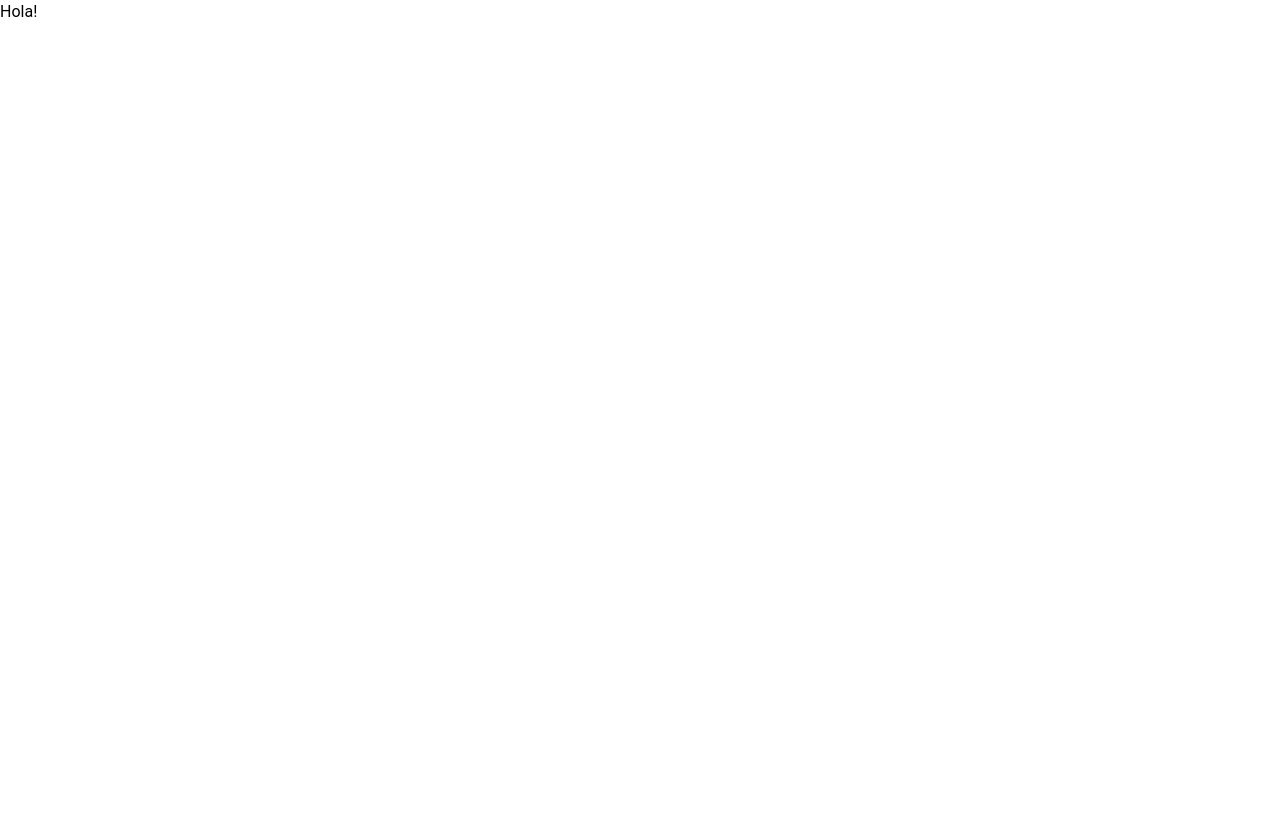
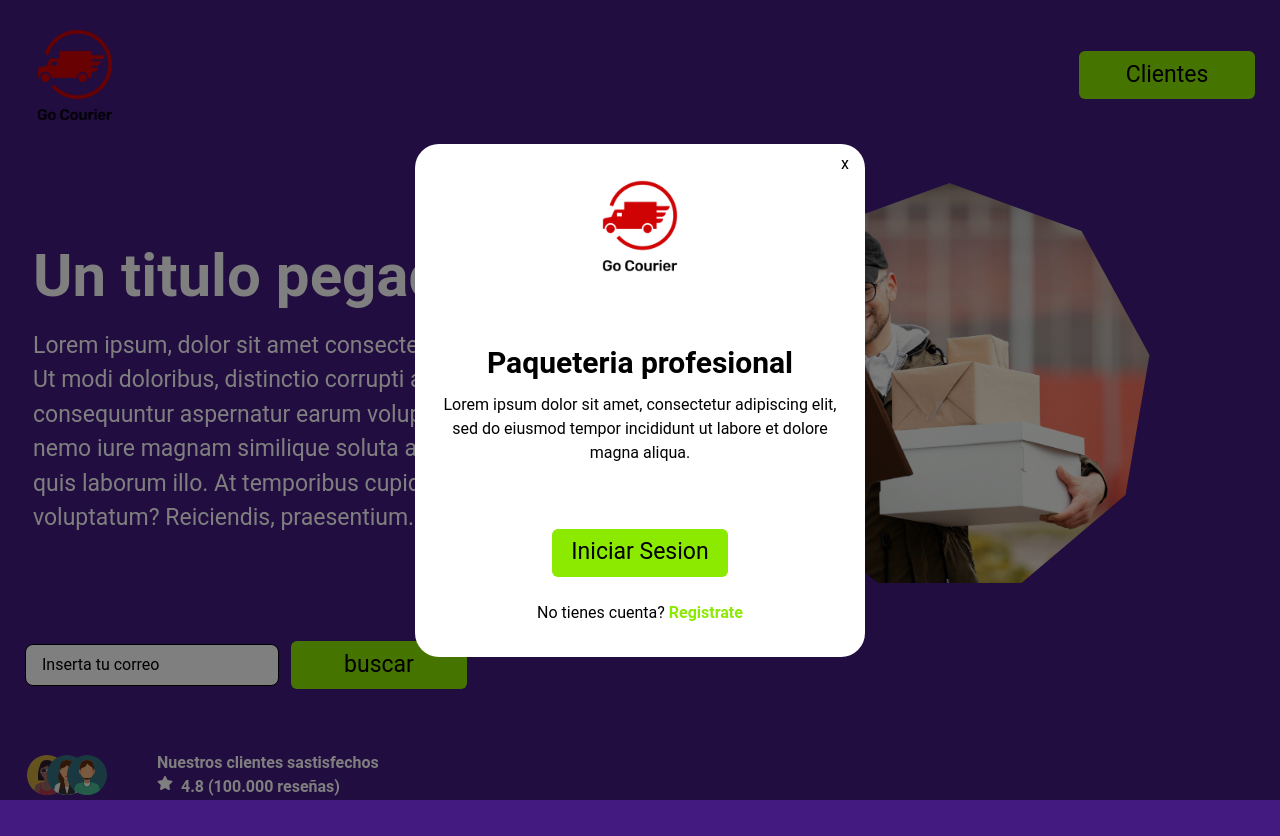
Before and after one commit to No-Country/C16-03-m-node-react-, a React (Vite) app in the folder Client/C16-03-m-node-react-/: page / in a window 1280 px wide. Before the commit the page ends 800 px from the top, so only its background shows below. Built offline with nearby package versions, Linux system fonts and the light colour scheme.

Commit message:
Component InitSesion, integration all

```diff
--- a/Client/C16-03-m-node-react-/src/App.jsx
+++ b/Client/C16-03-m-node-react-/src/App.jsx
@@ -1,15 +1,9 @@
-import './App.css'
+import Landing from "./views/Landing";
 
-function App() {
-
+function MainContainer() {
   return (
-    <>
-      <div>
-       Hola!
-      </div>
-
-    </>
-  )
+    <Landing />
+    )
 }
 
-export default App
+export default MainContainer;
--- /dev/null
+++ b/Client/C16-03-m-node-react-/src/components/InitSesion/InitSesion.jsx
@@ -0,0 +1,40 @@
+import Button from "../button/button";
+import Logo from "../logo/Logo";
+import TextLanding from "../textLanding/TextLanding";
+
+function InitSesion({ handleActive }) {
+  return (
+    <div className="fixed inset-0 flex items-center justify-center transition-opacity bg-bgForm">
+      <div className="relative flex flex-col w-1/3 h-auto   bg-white   rounded-3xl min-w-[450px]">
+        <div className="absolute top-0 right-0 mr-4 mt-2">
+          <button onClick={() => handleActive()}>x</button>
+        </div>
+        <div className="flex flex-col items-center gap-16 p-4 py-8">
+          <div>
+            <Logo />
+          </div>
+          <div>
+            <TextLanding
+              titulo="Paqueteria profesional"
+              parrafo="Lorem ipsum dolor sit amet, consectetur adipiscing elit, sed do eiusmod tempor incididunt ut labore et dolore magna aliqua."
+              textColor="text-black"
+              variant="form"
+            />
+          </div>
+          <div className="flex flex-col gap-6 items-center">
+            <Button text="Iniciar Sesion" bgcolor="bg-green" />
+
+            <p className="">
+              No tienes cuenta?{" "}
+              <a className="font-bold text-green" href="">
+                Registrate
+              </a>
+            </p>
+          </div>
+        </div>
+      </div>
+    </div>
+  );
+}
+
+export default InitSesion;
--- a/Client/C16-03-m-node-react-/src/components/button/button.jsx
+++ b/Client/C16-03-m-node-react-/src/components/button/button.jsx
@@ -1,13 +1,16 @@
 import React from "react";
 
-function noAction(){
-    console.log("Button no recibe parámetro para onClick")
+function noAction() {
+  console.log("Button no recibe parámetro para onClick");
 }
 
-export default function Button({ text, onClick, bgcolor = "bg-green", ...rest }) {
-    return (
-      <button  className={`w-44 h-12 ${bgcolor} text-md rounded-md`} onClick={onClick ? () => onClick(...rest) : noAction}>
-        {text}
-      </button>
-    )
-  }
+export default function Button({ text, onClick, bgcolor = "bg-green" }) {
+  return (
+    <button
+      className={`w-44 h-12 ${bgcolor} text-md rounded-md`}
+      onClick={onClick ? () => onClick() : noAction}
+    >
+      {text}
+    </button>
+  );
+}
--- a/Client/C16-03-m-node-react-/src/components/rating/Rating.jsx
+++ b/Client/C16-03-m-node-react-/src/components/rating/Rating.jsx
@@ -1,24 +1,37 @@
-import user1 from '../../assets/user1.svg';
-import user2 from '../../assets/user.svg';
-import user3 from '../../assets/man.svg';
+import user1 from "../../assets/user1.svg";
+import user2 from "../../assets/user.svg";
+import user3 from "../../assets/man.svg";
 import { FaStar } from "react-icons/fa";
 
 const Rating = () => {
   return (
-        <div className="flex items-center p-3 ">
+    <div className="flex items-center p-3 text-white ">
       <div className="flex ">
-                <img className="w-10 h-10 relative  left-[-10px] opacity-80" src={user1} alt="usuario 1" />
-                <img className="w-10 h-10 relative left-[-30px] backdrop-blur-500/20"src={user2} alt="usuario 2" />
-                <img className="w-10 h-10 relative left-[-50px] " src={user3} alt="usuario 3" />
+        <img
+          className="w-10 h-10 relative  left-[-10px] opacity-80"
+          src={user1}
+          alt="usuario 1"
+        />
+        <img
+          className="w-10 h-10 relative left-[-30px] backdrop-blur-500/20"
+          src={user2}
+          alt="usuario 2"
+        />
+        <img
+          className="w-10 h-10 relative left-[-50px] "
+          src={user3}
+          alt="usuario 3"
+        />
       </div>
       <div>
-                <h2 className='text-3xl font-bold'>Nuestros clientes sastisfechos</h2>
-                <div className='flex gap-2'>
-                <FaStar/><p className='font-semibold'>4.8 (100.000 reseñas)</p>
+        <h2 className="text-3xl font-bold">Nuestros clientes sastisfechos</h2>
+        <div className="flex gap-2">
+          <FaStar />
+          <p className="font-semibold">4.8 (100.000 reseñas)</p>
         </div>
       </div>
     </div>
-    )
-}
+  );
+};
 
-export default Rating
+export default Rating;
--- a/Client/C16-03-m-node-react-/src/components/textLanding/TextLanding.jsx
+++ b/Client/C16-03-m-node-react-/src/components/textLanding/TextLanding.jsx
@@ -1,16 +1,31 @@
-function TextLanding() {
-  return (
-    <div className="gap-2 w-full h-auto ">
-      <h1 className="text-lg sm:text-xl text-center ms:text-left">
-        Un titulo pegadizo
-      </h1>
-      <p className="text-sm sm:text-md text-center ms:text-left">
-        Lorem ipsum, dolor sit amet consectetur adipisicing elit. Ut modi
+function TextLanding({
+  titulo = "Un titulo pegadizo",
+  parrafo = `Lorem ipsum, dolor sit amet consectetur adipisicing elit. Ut modi
         doloribus, distinctio corrupti architecto corporis consequuntur
         aspernatur earum voluptates accusantium nemo iure magnam similique
         soluta atque labore et at quis laborum illo. At temporibus cupiditate
-        quis laborum voluptatum? Reiciendis, praesentium.
-      </p>
+        quis laborum voluptatum? Reiciendis, praesentium.`,
+  textColor = "text-white",
+  variant = "default",
+}) {
+  let defaultH1 = "";
+  let defaultP = "";
+
+  if (variant === "default") {
+    defaultH1 = `text-lg sm:text-xl text-center ms:text-left ${textColor} font-bold`;
+    defaultP = `text-sm sm:text-md text-center ms:text-left ${textColor}`;
+  }
+
+  if (variant === "form") {
+    defaultH1 = `text-lg text-center ${textColor} font-bold`;
+    defaultP = ` text-center ${textColor}`;
+  }
+
+  return (
+    <div className="flex flex-col gap-2 w-full h-auto ">
+      <h1 className={defaultH1}>{titulo}</h1>
+
+      <p className={defaultP}>{parrafo}</p>
     </div>
   );
 }
--- /dev/null
+++ b/Client/C16-03-m-node-react-/src/views/Landing.jsx
@@ -0,0 +1,47 @@
+import TextLanding from "../components/textLanding/TextLanding";
+import Logo from "../components/logo/Logo";
+import LandingImage from "../components/landingImage/Image";
+import TextInput from "../components/TextInput/TextInput";
+import Button from "../components/button/button";
+import Rating from "../components/rating/Rating";
+import InitSesion from "../components/InitSesion/InitSesion";
+import React, { useState } from "react";
+
+function Landing() {
+  const [active, setActive] = useState(true);
+
+  const handleActive = () => {
+    setActive(!active);
+  };
+
+  return (
+    <main className="w-full h-full lg:h-[100vh] flex justify-between items-center bg-purple flex-wrap">
+      <header className="w-full p-[25px] flex justify-between items-center">
+        <Logo />
+        <Button text="Clientes" bgcolor="bg-green" />
+      </header>
+      <section className="w-full  sm:flex sm:flex-row flex flex-col p-[25px] gap-2 justify-between items-center ">
+        <div className=" p-2 sm:w-1/2 flex justify-center">
+          <TextLanding />
+        </div>
+        <div className=" p-2 sm:w-1/2 flex justify-center">
+          <LandingImage />
+        </div>
+      </section>
+      <section className="w-full p-[25px] gap-3 flex  items-center">
+        <TextInput />
+        <Button
+          text="buscar"
+          bgcolor="bg-green"
+          onClick={() => handleActive()}
+        />
+      </section>
+      <footer className="w-full p-[25px] flex justify-start items-center">
+        <Rating />
+      </footer>
+      {active && <InitSesion handleActive={handleActive} />}
+    </main>
+  );
+}
+
+export default Landing;
--- a/Client/C16-03-m-node-react-/tailwind.config.js
+++ b/Client/C16-03-m-node-react-/tailwind.config.js
@@ -12,6 +12,7 @@ export default {
       xl: "60px",
     },
     colors: {
+      bgForm: "rgba(0,0,0,.5)",
       Amethyst: "#916ACC",
       black: "#000000",
       white: "#FFFFFF",
```
Also changed, not shown: Client/C16-03-m-node-react-/src/components/logo/Logo.jsx (+6 -8 lines). Lines whose indentation alone changed are shown as unchanged.
